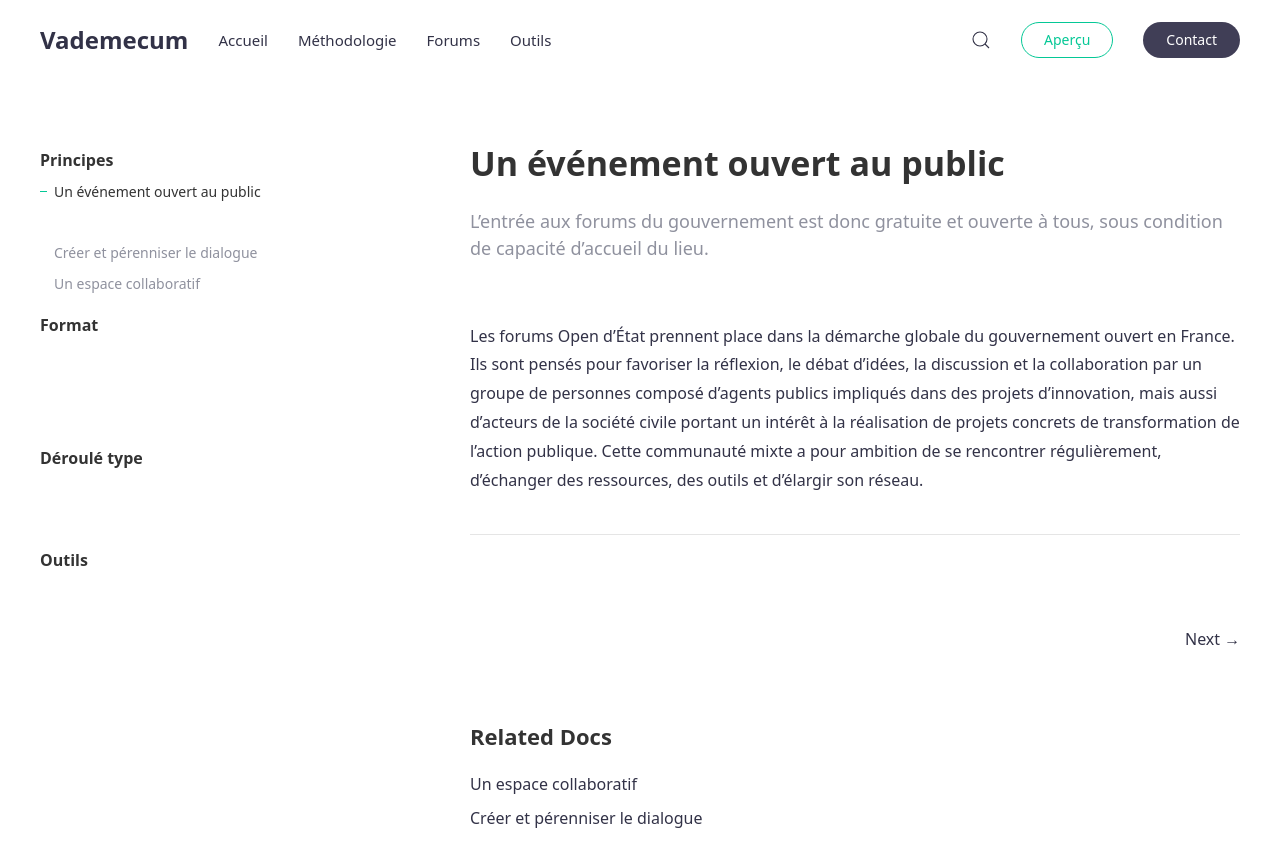
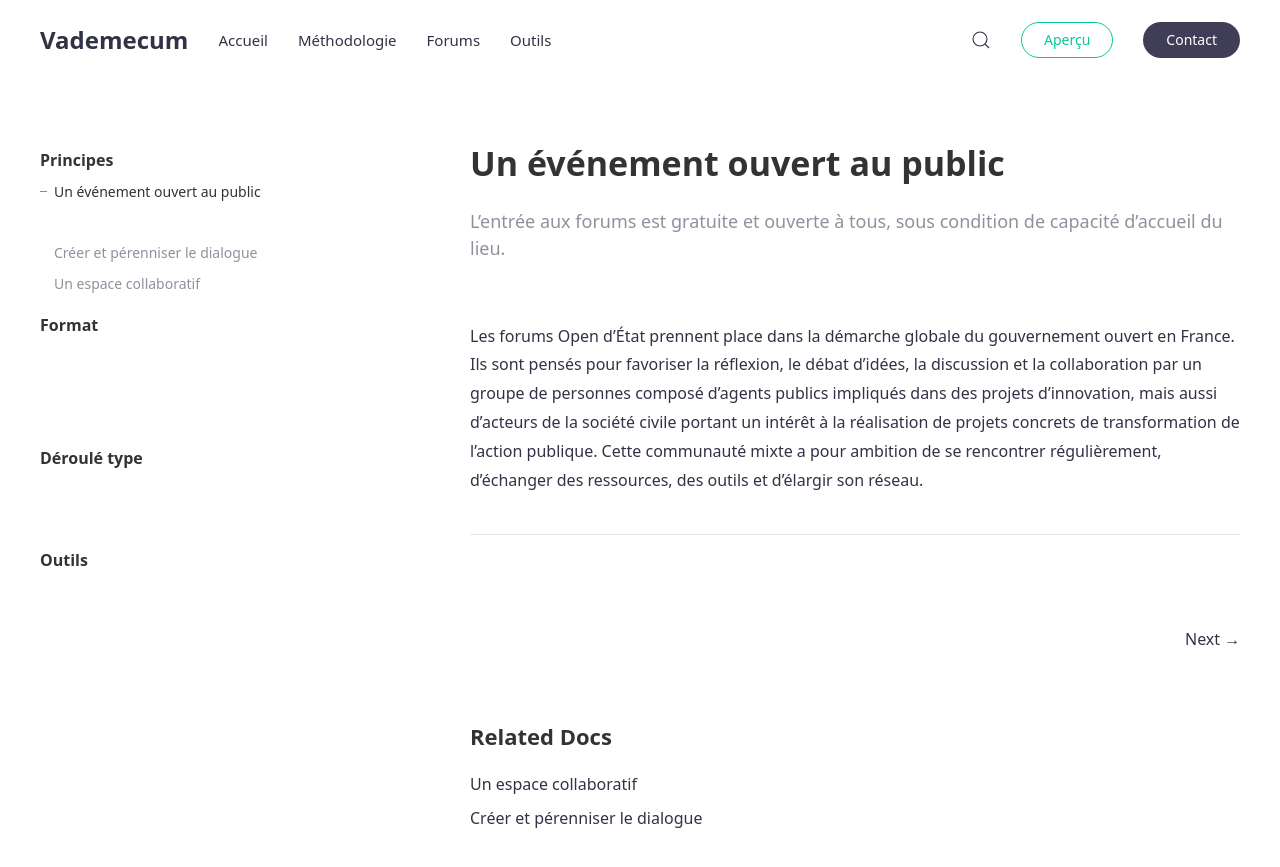
Before and after one commit to datactivist/vademecum, a Jekyll site: the page built from _docs/ouvert.md, in a window 1280 px wide. Shown: the top 867 px of the page. Built offline with Jekyll 4.4.1, drawn with Linux system fonts in a browser that asks for light colours.

Commit message:
Update ouvert.md

```diff
--- a/_docs/ouvert.md
+++ b/_docs/ouvert.md
@@ -1,6 +1,6 @@
 ---
 title: Un événement ouvert au public
-subtitle: L’entrée aux forums du gouvernement est donc gratuite et ouverte à tous, sous condition de capacité d’accueil du lieu.
+subtitle: L’entrée aux forums est gratuite et ouverte à tous, sous condition de capacité d’accueil du lieu.
 tags: [principes]
 ---
 
```
